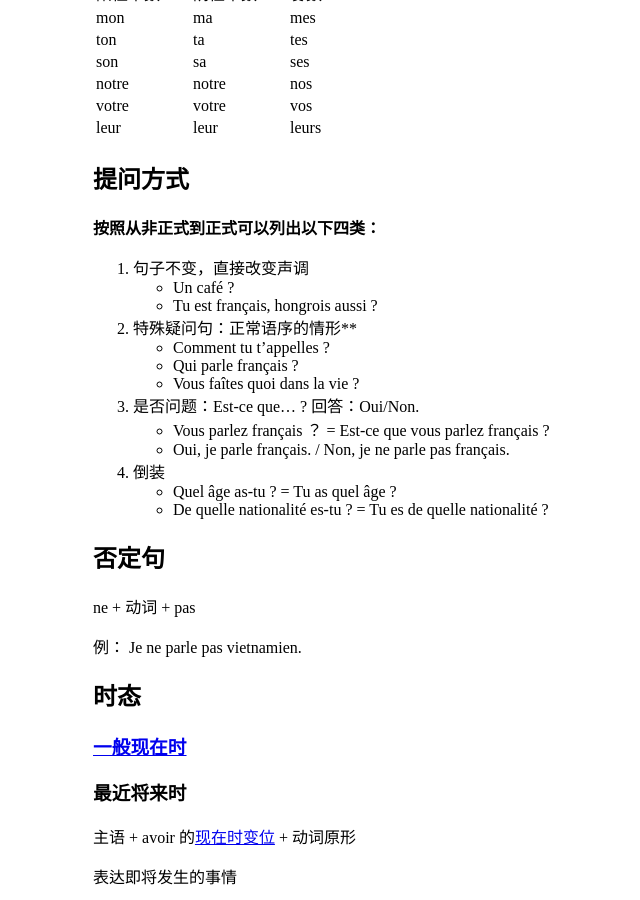
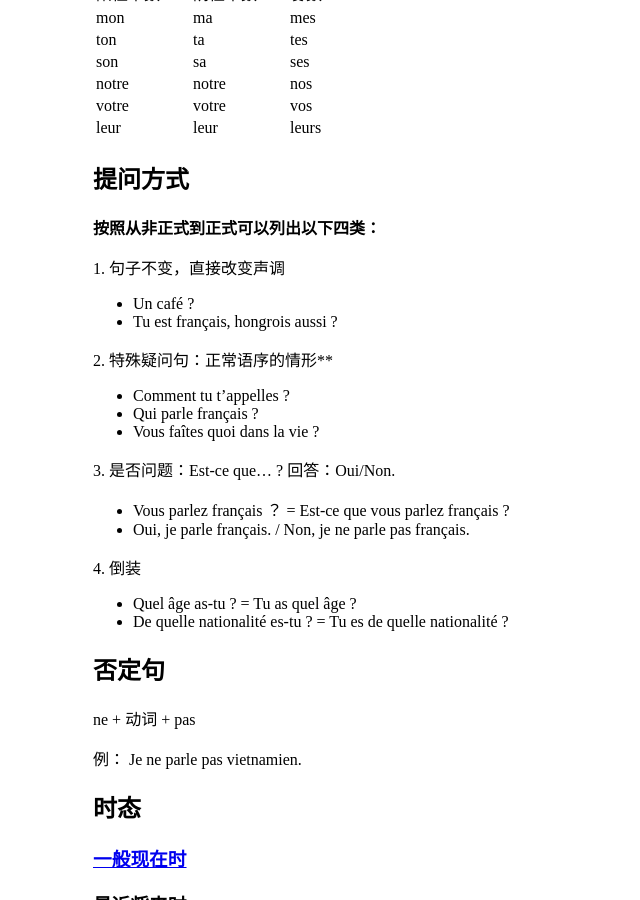
Before and after one commit to keinriesenradinparis/testing_local, a Jekyll site: the page built from _posts/2022/2022-12-16-法语基本语法.md, in a window 1280 px wide and 900 px high, scrolled down 1110 px. Shown: the whole window, without its empty margins (177-817 px from the left). Built offline with Jekyll 4.4.1, drawn with Linux system fonts in a browser that asks for light colours.

Commit message:
Update 2022-12-16-法语基本语法.md

```diff
--- a/_posts/2022/2022-12-16-法语基本语法.md
+++ b/_posts/2022/2022-12-16-法语基本语法.md
@@ -62,20 +62,20 @@ layout: page_light
 
 **按照从非正式到正式可以列出以下四类：**
 
-1. 句子不变，直接改变声调
+1\. 句子不变，直接改变声调
 - Un café ?
 - Tu est français, hongrois aussi ?
 
-2. 特殊疑问句：正常语序的情形**
+2\. 特殊疑问句：正常语序的情形**
 - Comment tu t’appelles ?
 - Qui parle français ?
 - Vous faîtes quoi dans la vie ?
 
-3. 是否问题：Est-ce que… ? 回答：Oui/Non.
+3\. 是否问题：Est-ce que… ? 回答：Oui/Non.
 - Vous parlez français ？ =  Est-ce que vous parlez français ?
 - Oui, je parle français. / Non, je ne parle pas français.
 
-4. 倒装
+4\. 倒装
 - Quel âge as-tu ? =	Tu as quel âge ?
 - De quelle nationalité es-tu ?	=	Tu es de quelle nationalité ?
 
```
